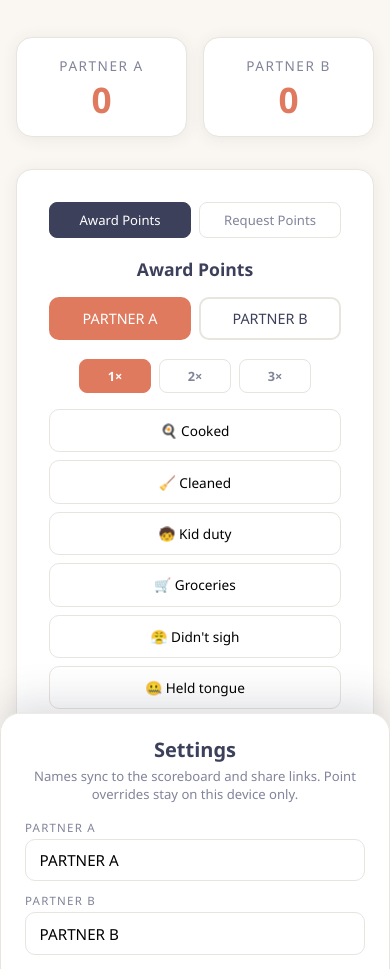
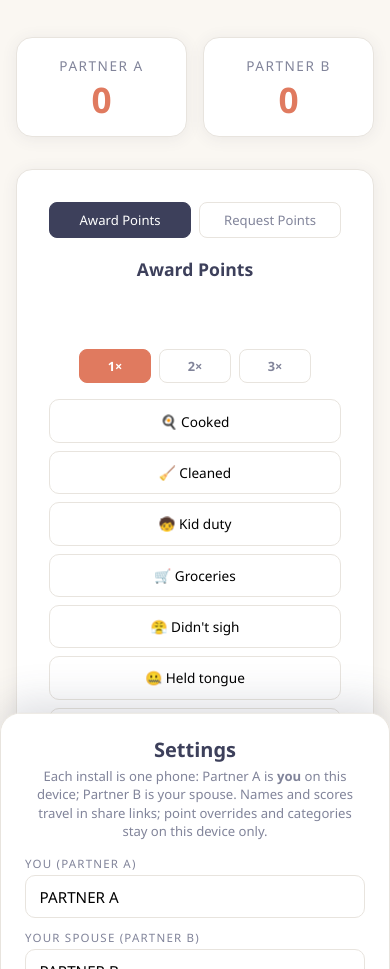
Before and after one commit to MrAllatta/spouse-points, a plain HTML site: page index.html in a window 390 px wide. Shown: the part 131-1100 px from the top of the page. Drawn offline with Linux system fonts and the light colour scheme.

Commit message:
pwa implemented

```diff
--- a/index.html
+++ b/index.html
@@ -4,6 +4,12 @@
   <meta charset="UTF-8">
   <meta name="viewport" content="width=device-width, initial-scale=1.0">
   <title>Spouse Points</title>
+  <link rel="manifest" href="manifest.json">
+  <meta name="theme-color" content="#e07a5f">
+  <meta name="apple-mobile-web-app-capable" content="yes">
+  <meta name="apple-mobile-web-app-status-bar-style" content="default">
+  <meta name="apple-mobile-web-app-title" content="Spouse Points">
+  <link rel="apple-touch-icon" href="icon-192.png">
   <style>
     :root {
       --bg: #faf7f2;
@@ -141,29 +147,13 @@
       text-align: center;
     }
 
-    .recipient-toggle {
-      display: flex;
-      gap: 0.5rem;
-      margin-bottom: 1.2rem;
-    }
-
-    .recipient-toggle button {
-      flex: 1;
-      padding: 0.6rem;
-      border: 2px solid var(--border);
-      border-radius: 10px;
-      background: var(--card);
-      color: var(--text);
-      font-family: inherit;
-      font-size: 0.9rem;
-      cursor: pointer;
-      transition: all 0.2s;
-    }
-
-    .recipient-toggle button.active {
-      border-color: var(--accent);
-      background: var(--accent);
-      color: white;
+    .role-hint {
+      text-align: center;
+      font-size: 0.82rem;
+      color: var(--text-light);
+      line-height: 1.45;
+      margin-bottom: 1.1rem;
+      min-height: 2.6em;
     }
 
     .category-grid {
@@ -823,14 +813,7 @@
 
     <h2 id="section-heading">Award Points</h2>
 
-    <div class="recipient-toggle">
-      <button id="toggle-a" class="active" onclick="setRecipient('a')">
-        <span id="toggle-label-a">Partner A</span>
-      </button>
-      <button id="toggle-b" onclick="setRecipient('b')">
-        <span id="toggle-label-b">Partner B</span>
-      </button>
-    </div>
+    <p class="role-hint" id="role-hint" aria-live="polite"></p>
 
     <div class="multiplier-toggle" id="multiplier-row">
       <button type="button" class="mult-btn active" data-mult="1" onclick="setMultiplier(1)">1×</button>
@@ -868,16 +851,16 @@
   <div class="settings-backdrop" id="settings-backdrop" onclick="closeSettings()"></div>
   <div class="settings-panel" id="settings-panel" onclick="event.stopPropagation()">
     <h2>Settings</h2>
-    <p class="settings-hint">Names sync to the scoreboard and share links. Point overrides stay on this device only.</p>
+    <p class="settings-hint">Each install is one phone: Partner A is <strong>you</strong> on this device; Partner B is your spouse. Names and scores travel in share links; point overrides and categories stay on this device only.</p>
 
     <div class="settings-names">
       <div>
-        <label class="settings-field-label" for="name-a">Partner A</label>
+        <label class="settings-field-label" for="name-a">You (Partner A)</label>
         <input class="settings-name-input" id="name-a" value="PARTNER A" maxlength="16"
                onfocus="this.select()" />
       </div>
       <div>
-        <label class="settings-field-label" for="name-b">Partner B</label>
+        <label class="settings-field-label" for="name-b">Your spouse (Partner B)</label>
         <input class="settings-name-input" id="name-b" value="PARTNER B" maxlength="16"
                onfocus="this.select()" />
       </div>
@@ -1661,6 +1644,10 @@
     console.assert(pointValues.coffee === 1, "pointValues.coffee should be 1");
     console.assert(pointValues.birth === 1000000, "pointValues.birth should be 1_000_000");
 
+    if ("serviceWorker" in navigator) {
+      navigator.serviceWorker.register("sw.js");
+    }
+
     init();
   </script>
 </body>
```
Also changed, not shown: BUILD-v2.md (+3 -3 lines), sw.js (added, +28 -0 lines), icon-192.png (added), icon-512.png (added), manifest.json (added).
